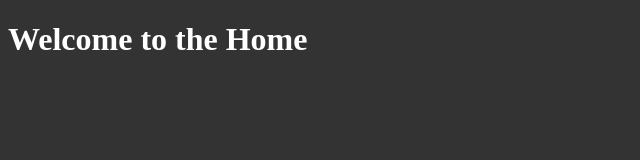
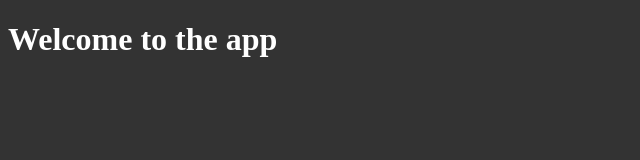
Before and after one commit to ThePiyushAggarwal/node_crash_course, a website: page public/index.html in a window 1280 px wide. Shown: the whole page, without its empty margins (0-640 px from the left). Drawn offline with Linux system fonts and the light colour scheme.

Commit message:
Update index.html

```diff
--- a/public/index.html
+++ b/public/index.html
@@ -8,6 +8,6 @@
     <title>Home</title>
   </head>
   <body>
-    <h1>Welcome to the Home</h1>
+    <h1>Welcome to the app</h1>
   </body>
 </html>
```
